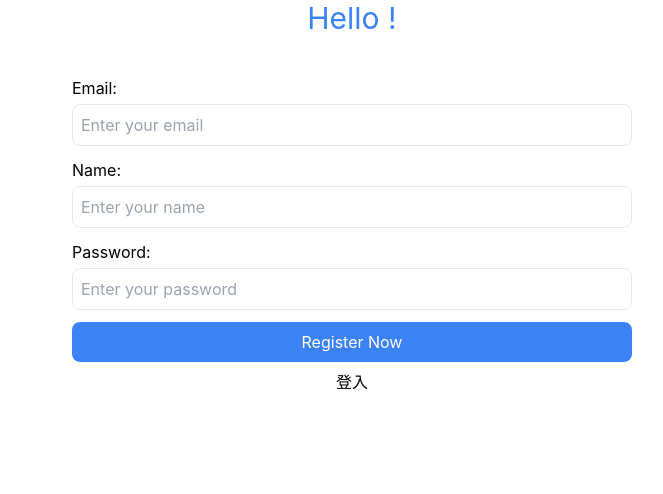
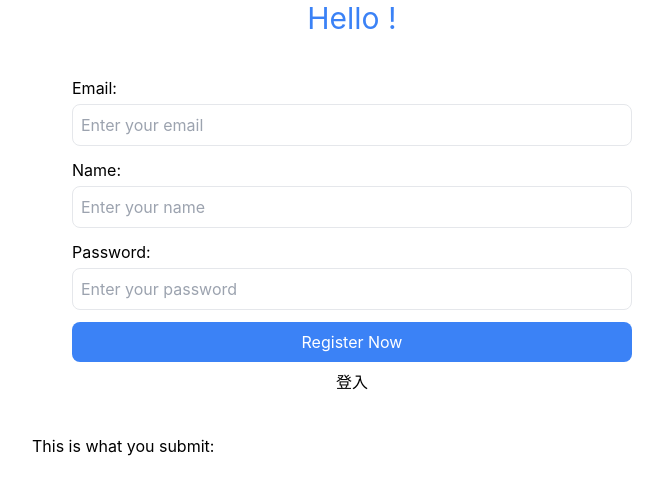
Before and after one commit to yachuh/rocketCamp-react-react-form-hook, a React (Create React App) app: page / in a window 1280 px wide. Shown: the top 494 px of the page, without its empty margins (288-951 px from the left). Built offline with nearby package versions, Linux system fonts and the light colour scheme.

Commit message:
interact with state hook

```diff
--- a/src/components/Form.js
+++ b/src/components/Form.js
@@ -1,7 +1,10 @@
-import React from "react";
+import React, { useState } from "react";
 import { useForm } from "react-hook-form";
 
 export default function Form() {
+
+    const [ data, setData ] = useState();
+
     const {
         register,
         handleSubmit,
@@ -17,11 +20,12 @@ export default function Form() {
 
     const name = watch("name");
 
-    const onSubmit = (data) => console.log(data)
+    const onSubmit = (data) => {setData(JSON.stringify(data))};
 
     return(
         <div className="my-0 mx-auto w-6/12">
             <h1 className="text-3xl text-blue-500 text-center">Hello {name}!</h1>
+            {/* form */}
             <form
                 className="flex flex-col space-y-2 w-full p-10"
                 onSubmit={handleSubmit(onSubmit)}>
@@ -83,6 +87,11 @@ export default function Form() {
                 <input className="bg-blue-500 text-white rounded-lg px-2 py-2 w-full cursor-pointer hover:bg-blue-700" type={`submit`} value={`Register Now`}></input>
                 <a className="text-center" href="../../public/index.html">登入</a>
             </form>
+            {/* Change state after submissions */}
+            <div>
+                <h2>This is what you submit:</h2>
+                <p>{data}</p>
+            </div>
         </div>
     );
 }
```
